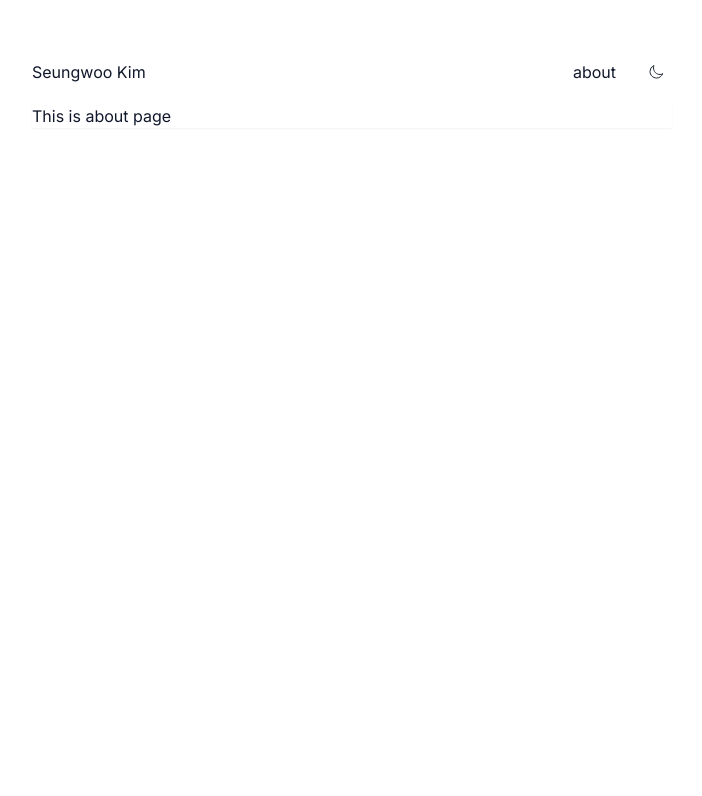
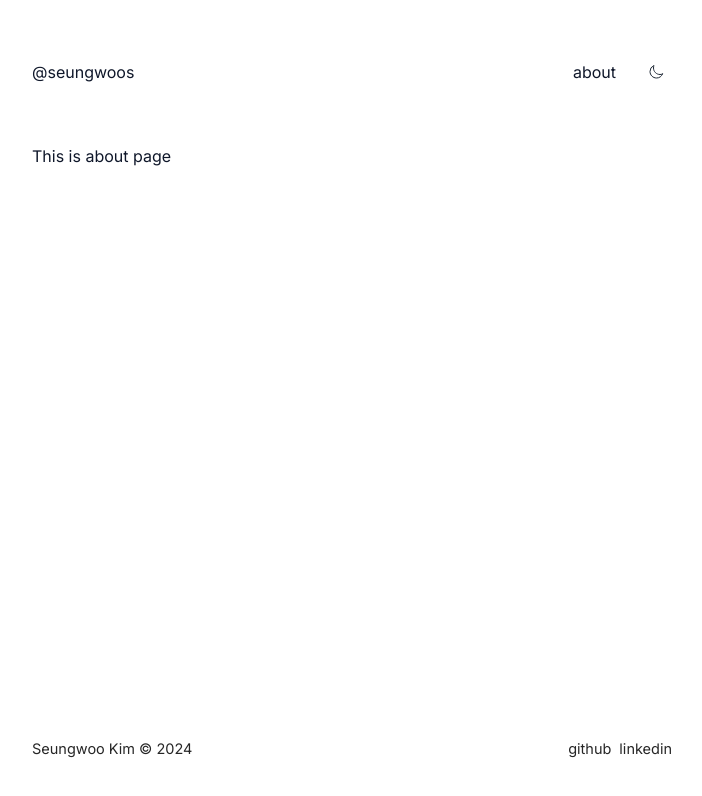
Before and after one commit to seungwoos/seungwoos.me, a Next.js app: page /about in a window 1280 px wide. Shown: the top 796 px of the page, without its empty margins (288-990 px from the left). Built offline with nearby package versions, Linux system fonts and the light colour scheme.

Commit message:
feat: update layout and add footer

```diff
--- a/app/about/page.tsx
+++ b/app/about/page.tsx
@@ -1,7 +1,3 @@
 export default function Project() {
-  return (
-    <main className="bg-white dark:bg-slate-950 shadow-sm">
-      This is about page
-    </main>
-  );
+  return <main className="bg-white dark:bg-slate-950">This is about page</main>;
 }
--- a/app/layout.tsx
+++ b/app/layout.tsx
@@ -3,7 +3,7 @@ import "./globals.css";
 import { ThemeProvider } from "providers/ThemeProvider";
 import Analytics from "components/Analytics";
 import { Inter } from "next/font/google";
-import Container from "components/Container";
+import Container from "components/layout/Container";
 
 const inter = Inter({ subsets: ["latin"] });
 
--- a/app/page.tsx
+++ b/app/page.tsx
@@ -1,4 +1,4 @@
-import Hero from "components/Hero";
+import Hero from "components/layout/Hero";
 
 export default function Home() {
   return <Hero />;
--- a/components/Container.tsx
+++ /dev/null
@@ -1,12 +0,0 @@
-"use client";
-
-import Header from "./Header";
-
-export default function Container({ children }: { children: React.ReactNode }) {
-  return (
-    <div className="max-w-2xl mx-auto py-10 px-4 text-slate-900 dark:text-slate-50 bg-white dark:bg-slate-950">
-      <Header />
-      {children}
-    </div>
-  );
-}
--- /dev/null
+++ b/components/layout/Container.tsx
@@ -0,0 +1,14 @@
+"use client";
+
+import Footer from "./Footer";
+import Header from "./Header";
+
+export default function Container({ children }: { children: React.ReactNode }) {
+  return (
+    <div className="max-w-2xl min-h-screen flex flex-col mx-auto py-10 px-4 text-slate-900 dark:text-slate-50 bg-white dark:bg-slate-950">
+      <Header />
+      <main className="flex-grow py-10">{children}</main>
+      <Footer />
+    </div>
+  );
+}
--- /dev/null
+++ b/components/layout/Footer.tsx
@@ -0,0 +1,17 @@
+"use client";
+
+import Link from "next/link";
+
+export default function Footer() {
+  return (
+    <footer className="flex items-center justify-between sm:text-[14.5px] text-[14px] text-neutral-800 dark:text-neutral-100 bg-white dark:bg-slate-950">
+      <p>Seungwoo Kim © 2024</p>
+      <div className="flex items-center gap-2">
+        <Link href="https://github.com/seungwoos">github</Link>
+        <Link href="https://www.linkedin.com/in/seungwoo-kim-baaa6b195/">
+          linkedin
+        </Link>
+      </div>
+    </footer>
+  );
+}
--- a/components/Header.tsx
+++ b/components/layout/Header.tsx
@@ -1,13 +1,13 @@
 "use client";
 
 import Link from "next/link";
-import DarkModeToggle from "./DarkModeToggle";
+import DarkModeToggle from "../DarkModeToggle";
 
 export default function Header() {
   return (
     <header className="bg-white dark:bg-slate-950">
       <nav className="flex items-center justify-between h-16">
-        <Link href="/">Seungwoo Kim</Link>
+        <Link href="/">@seungwoos</Link>
 
         <div className="flex items-center gap-6">
           <Link href="/about">about</Link>
```
Also changed, not shown: components/layout/Hero.tsx (renamed from components/Hero.tsx).
